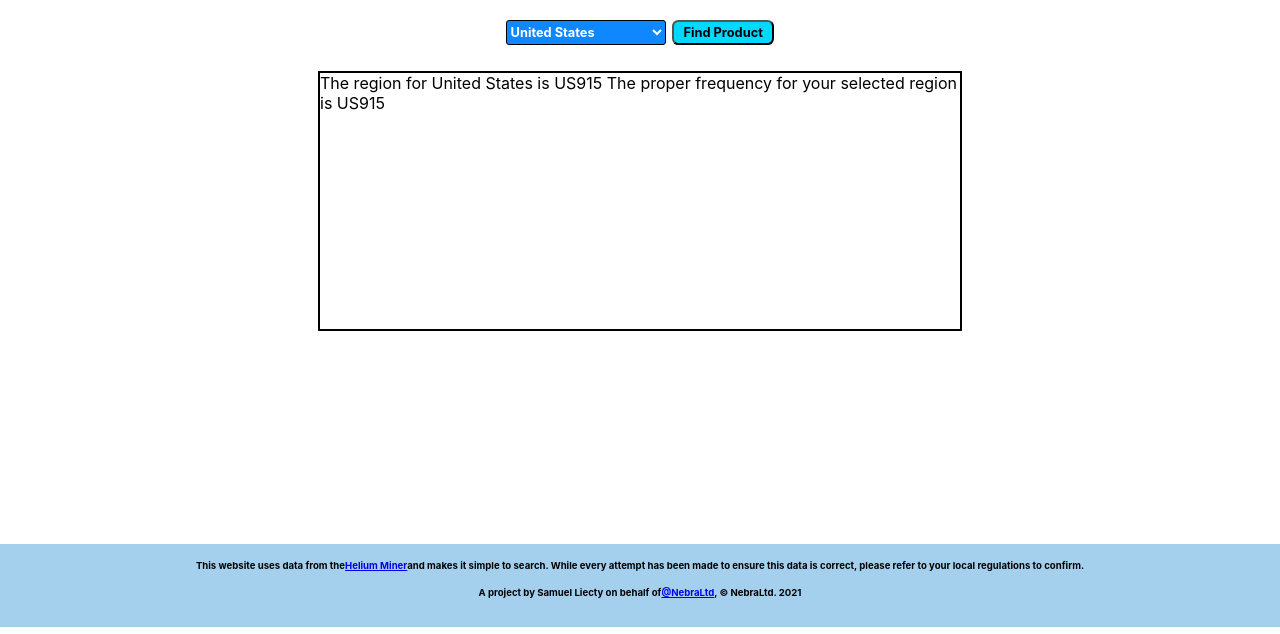
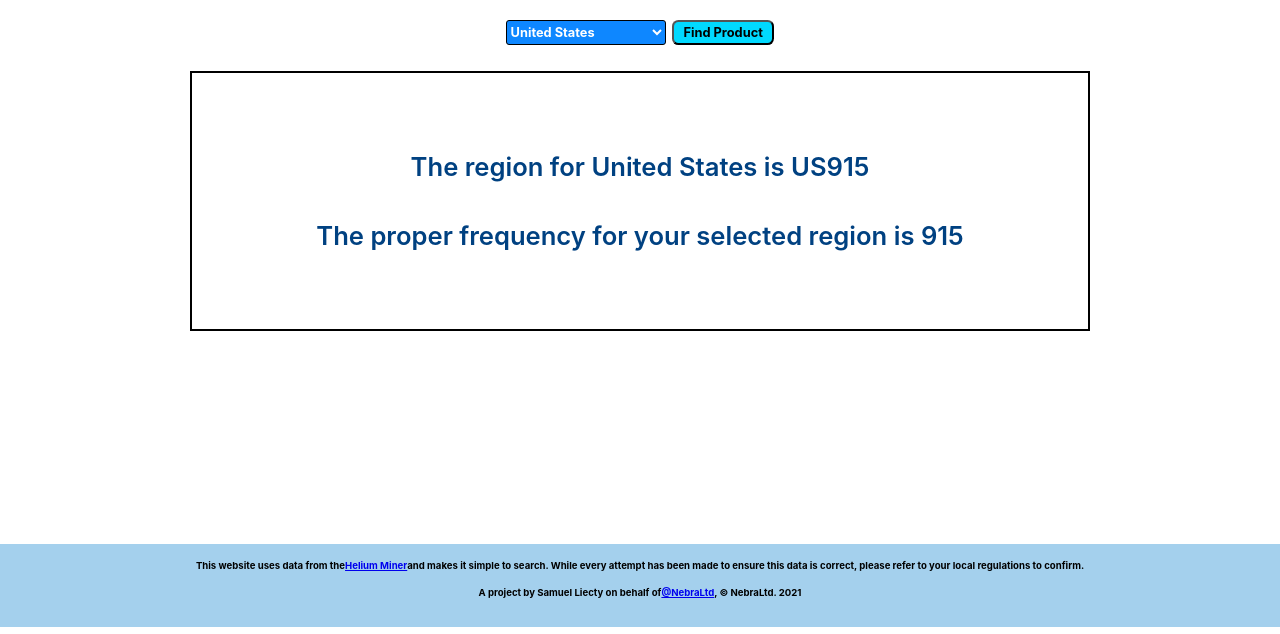
Before and after one commit to samuelliechty/nebra-region-tool, a website: page index.html in a window 1280 px wide. Both pictures are taken after a click on the button "Find Product". Shown: the part 173-807 px from the top of the page. Drawn offline with Linux system fonts and the light colour scheme.

Commit message:
added css to functionality

```diff
--- a/css/nebraRegionTool.css
+++ b/css/nebraRegionTool.css
@@ -50,7 +50,10 @@ body{
 
 .results{
     position: relative;
-    width: auto;
+    display: flex;
+    justify-content: center;
+    flex-direction: column;
+    align-items: center;
 }
 
 .select-help{
@@ -92,9 +95,13 @@ select{
 
 .outer-results{
     margin-top: 2vw;
-    width: 50%;
+    width: 70%;
     height: 20vw;
     border: black solid 0.2vw;
+
+    display: flex;
+    align-items: center;
+    justify-content: center;
 }
 
 .footer-container{
@@ -123,4 +130,11 @@ select{
 
 .results span{
     font-family: -apple-system, BlinkMacSystemFont, 'Segoe UI', Roboto, Oxygen, Ubuntu, Cantarell, 'Open Sans', 'Helvetica Neue', sans-serif;
+    font-size: 2vw;
+    font-weight: 630;
+    color: rgb(0, 65, 129);
 }
+
+.b-side{
+    padding-bottom: 3vw;
+}
--- a/index.html
+++ b/index.html
@@ -323,7 +323,7 @@
 
     <div class="outer-results">
       <div class="results">
-        <span id="finalString"></span>
+        <span class="b-side" id="finalString"></span>
         <span id="finalValue"></span>
       </div>
     </div>
--- a/js/collectData.js
+++ b/js/collectData.js
@@ -12,7 +12,7 @@ function hereWeGo(){
     }
     console.log(fq);
     document.getElementById("finalString").innerHTML = "The region for " + countryName + " is " + fq;
-    document.getElementById("finalValue").innerHTML = "The proper frequency for your selected region is " + fq;
+    document.getElementById("finalValue").innerHTML = "The proper frequency for your selected region is " + fq.slice(2,5);
 }
 
 window.hereWeGo = hereWeGo;
```
